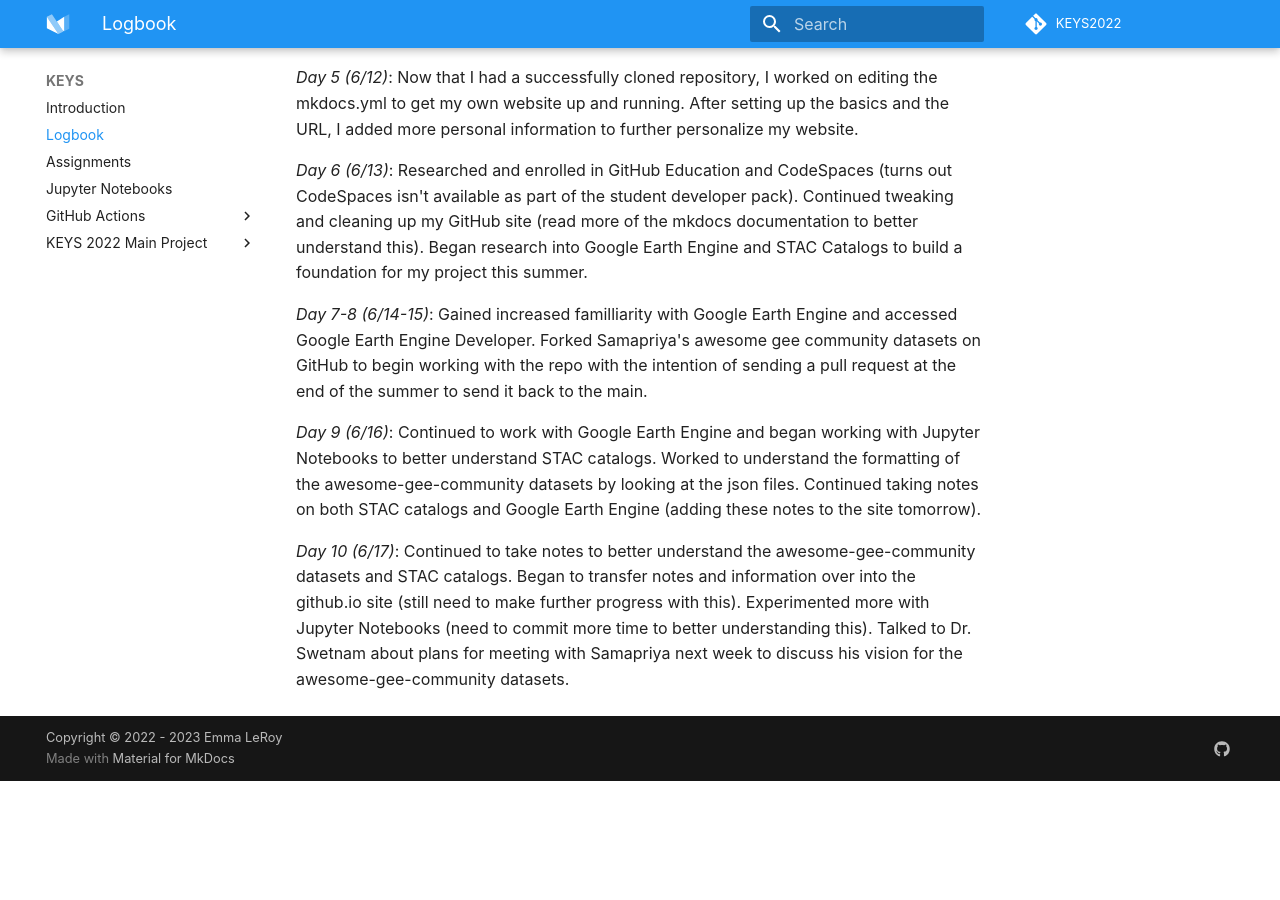
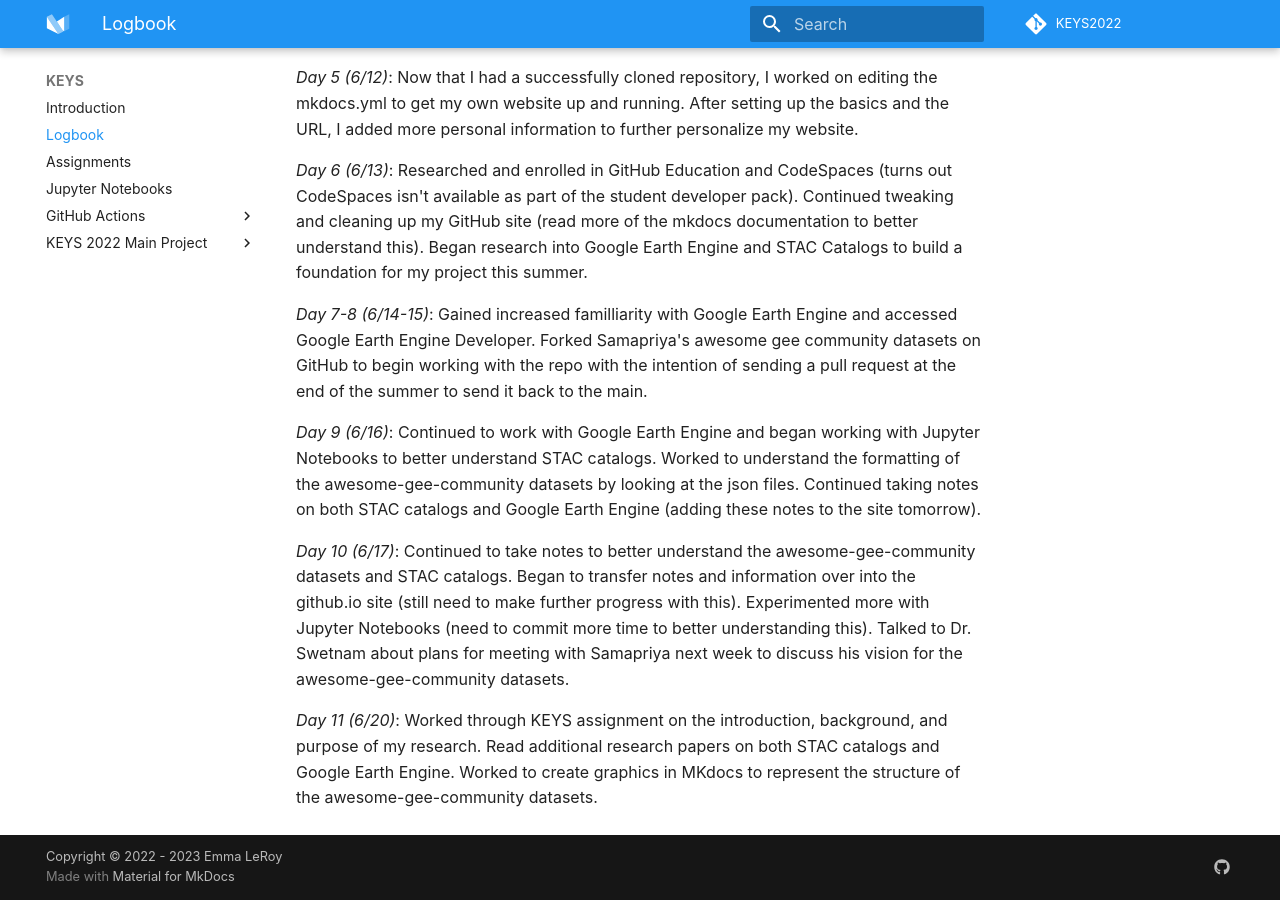
Before and after one commit to tyson-swetnam/mkdocs-material-template, an MkDocs documentation site: the page built from docs/logbook.md, in a window 1280 px wide and 900 px high, scrolled down 511 px. Built offline with MkDocs 1.6.1 and Material for MkDocs 9.7.7, drawn with Linux system fonts in a browser that asks for light colours; some web fonts are replaced; comment, search, counter and statistics services are not loaded; before the commit the page ends 1292 px from its top, so only the background shows below that.

Commit message:
Update logbook.md

```diff
--- a/docs/logbook.md
+++ b/docs/logbook.md
@@ -18,3 +18,5 @@
 *Day 9 (6/16)*: Continued to work with Google Earth Engine and began working with Jupyter Notebooks to better understand STAC catalogs. Worked to understand the formatting of the awesome-gee-community datasets by looking at the json files. Continued taking notes on both STAC catalogs and Google Earth Engine (adding these notes to the site tomorrow).
 
 *Day 10 (6/17)*: Continued to take notes to better understand the awesome-gee-community datasets and STAC catalogs. Began to transfer notes and information over into the github.io site (still need to make further progress with this). Experimented more with Jupyter Notebooks (need to commit more time to better understanding this). Talked to Dr. Swetnam about plans for meeting with Samapriya next week to discuss his vision for the awesome-gee-community datasets.
+
+*Day 11 (6/20)*: Worked through KEYS assignment on the introduction, background, and purpose of my research. Read additional research papers on both STAC catalogs and Google Earth Engine. Worked to create graphics in MKdocs to represent the structure of the awesome-gee-community datasets.
```
